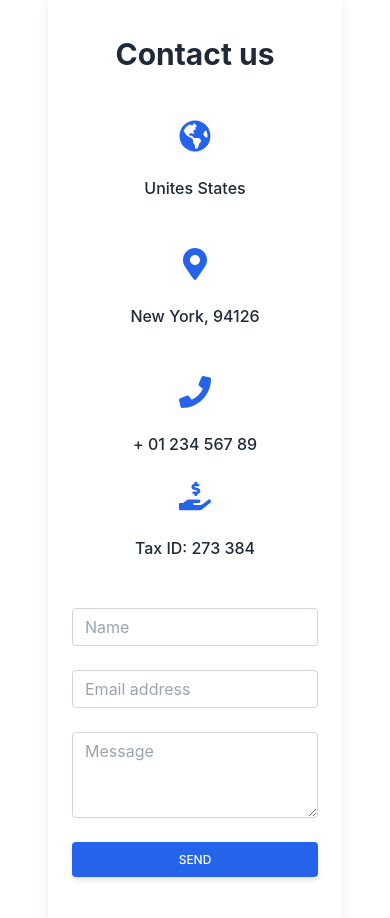
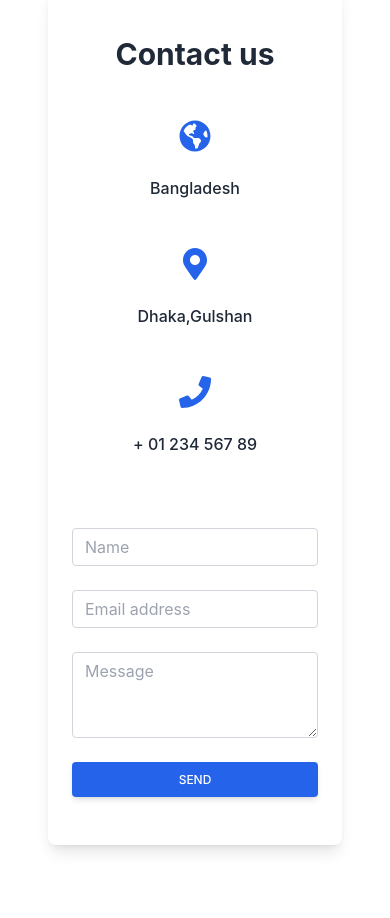
Before and after one commit to Sadnan-2019/leap-physiotherapy, a React (Create React App) app: page / in a window 390 px wide. Shown: the part 6340-7258 px from the top of the page. Built offline with nearby package versions, Linux system fonts and the light colour scheme.

Commit message:
nav and slider

```diff
--- a/src/Components/Contact/Contact.js
+++ b/src/Components/Contact/Contact.js
@@ -73,7 +73,7 @@ const Contact = () => {
                 <div class="md:mt-12 lg:mt-0 mb-12 lg:mb-0">
                   <div class="block rounded-lg shadow-lg px-6 py-12 md:px-12 lg:-mr-14">
                     <h2 class="text-3xl font-bold mb-12">Contact us</h2>
-                    <div class="grid md:grid-cols-2 lg:grid-cols-4 gap-x-6 mb-12 ">
+                    <div class="grid md:grid-cols-2 lg:grid-cols-3 gap-x-6 mb-12 ">
         <div class="mb-12 lg:mb-0 text-center mx-auto">
           <svg
             class="w-8 h-8 text-blue-600 mb-6 mx-auto"
@@ -86,7 +86,7 @@ const Contact = () => {
               d="M248 8C111.03 8 0 119.03 0 256s111.03 248 248 248 248-111.03 248-248S384.97 8 248 8zm82.29 357.6c-3.9 3.88-7.99 7.95-11.31 11.28-2.99 3-5.1 6.7-6.17 10.71-1.51 5.66-2.73 11.38-4.77 16.87l-17.39 46.85c-13.76 3-28 4.69-42.65 4.69v-27.38c1.69-12.62-7.64-36.26-22.63-51.25-6-6-9.37-14.14-9.37-22.63v-32.01c0-11.64-6.27-22.34-16.46-27.97-14.37-7.95-34.81-19.06-48.81-26.11-11.48-5.78-22.1-13.14-31.65-21.75l-.8-.72a114.792 114.792 0 0 1-18.06-20.74c-9.38-13.77-24.66-36.42-34.59-51.14 20.47-45.5 57.36-82.04 103.2-101.89l24.01 12.01C203.48 89.74 216 82.01 216 70.11v-11.3c7.99-1.29 16.12-2.11 24.39-2.42l28.3 28.3c6.25 6.25 6.25 16.38 0 22.63L264 112l-10.34 10.34c-3.12 3.12-3.12 8.19 0 11.31l4.69 4.69c3.12 3.12 3.12 8.19 0 11.31l-8 8a8.008 8.008 0 0 1-5.66 2.34h-8.99c-2.08 0-4.08.81-5.58 2.27l-9.92 9.65a8.008 8.008 0 0 0-1.58 9.31l15.59 31.19c2.66 5.32-1.21 11.58-7.15 11.58h-5.64c-1.93 0-3.79-.7-5.24-1.96l-9.28-8.06a16.017 16.017 0 0 0-15.55-3.1l-31.17 10.39a11.95 11.95 0 0 0-8.17 11.34c0 4.53 2.56 8.66 6.61 10.69l11.08 5.54c9.41 4.71 19.79 7.16 30.31 7.16s22.59 27.29 32 32h66.75c8.49 0 16.62 3.37 22.63 9.37l13.69 13.69a30.503 30.503 0 0 1 8.93 21.57 46.536 46.536 0 0 1-13.72 32.98zM417 274.25c-5.79-1.45-10.84-5-14.15-9.97l-17.98-26.97a23.97 23.97 0 0 1 0-26.62l19.59-29.38c2.32-3.47 5.5-6.29 9.24-8.15l12.98-6.49C440.2 193.59 448 223.87 448 256c0 8.67-.74 17.16-1.82 25.54L417 274.25z"
             />
           </svg>
-          <h6 class="font-medium">Unites States</h6>
+          <h6 class="font-medium">Bangladesh</h6>
         </div>
         <div class="mb-12 lg:mb-0 text-center mx-auto">
           <svg
@@ -99,7 +99,7 @@ const Contact = () => {
               d="M172.268 501.67C26.97 291.031 0 269.413 0 192 0 85.961 85.961 0 192 0s192 85.961 192 192c0 77.413-26.97 99.031-172.268 309.67-9.535 13.774-29.93 13.773-39.464 0zM192 272c44.183 0 80-35.817 80-80s-35.817-80-80-80-80 35.817-80 80 35.817 80 80 80z"
             ></path>
           </svg>
-          <h6 class="font-medium">New York, 94126</h6>
+          <h6 class="font-medium">Dhaka,Gulshan</h6>
         </div>
         <div class="mb-6 md:mb-0 text-center mx-auto">
           <svg
@@ -114,19 +114,7 @@ const Contact = () => {
           </svg>
           <h6 class="font-medium">+ 01 234 567 89</h6>
         </div>
-        <div class="text-center mx-auto">
-          <svg
-            class="w-8 h-8 text-blue-600 mb-6 mx-auto"
-            xmlns="http://www.w3.org/2000/svg"
-            viewBox="0 0 576 512"
-          >
-            <path
-              fill="currentColor"
-              d="M271.06,144.3l54.27,14.3a8.59,8.59,0,0,1,6.63,8.1c0,4.6-4.09,8.4-9.12,8.4h-35.6a30,30,0,0,1-11.19-2.2c-5.24-2.2-11.28-1.7-15.3,2l-19,17.5a11.68,11.68,0,0,0-2.25,2.66,11.42,11.42,0,0,0,3.88,15.74,83.77,83.77,0,0,0,34.51,11.5V240c0,8.8,7.83,16,17.37,16h17.37c9.55,0,17.38-7.2,17.38-16V222.4c32.93-3.6,57.84-31,53.5-63-3.15-23-22.46-41.3-46.56-47.7L282.68,97.4a8.59,8.59,0,0,1-6.63-8.1c0-4.6,4.09-8.4,9.12-8.4h35.6A30,30,0,0,1,332,83.1c5.23,2.2,11.28,1.7,15.3-2l19-17.5A11.31,11.31,0,0,0,368.47,61a11.43,11.43,0,0,0-3.84-15.78,83.82,83.82,0,0,0-34.52-11.5V16c0-8.8-7.82-16-17.37-16H295.37C285.82,0,278,7.2,278,16V33.6c-32.89,3.6-57.85,31-53.51,63C227.63,119.6,247,137.9,271.06,144.3ZM565.27,328.1c-11.8-10.7-30.2-10-42.6,0L430.27,402a63.64,63.64,0,0,1-40,14H272a16,16,0,0,1,0-32h78.29c15.9,0,30.71-10.9,33.25-26.6a31.2,31.2,0,0,0,.46-5.46A32,32,0,0,0,352,320H192a117.66,117.66,0,0,0-74.1,26.29L71.4,384H16A16,16,0,0,0,0,400v96a16,16,0,0,0,16,16H372.77a64,64,0,0,0,40-14L564,377a32,32,0,0,0,1.28-48.9Z"
-            ></path>
-          </svg>
-          <h6 class="font-medium">Tax ID: 273 384</h6>
-        </div>
+
       </div>
                     <form>
                       <div class="form-group mb-6">
--- a/src/Components/KinesioTaping/KinesioTapingDetails.js
+++ b/src/Components/KinesioTaping/KinesioTapingDetails.js
@@ -10,10 +10,10 @@ const KinesioTapingDetails = () => {
   return (
     <div>
 
-        <div className="grid grid-cols-1 px-10 font-medium  ">
+        <div className="grid grid-cols-1 px-10   ">
         <p className="text-2xl font-medium text-justify   ml-3 py-6">
           Kinesio Taping
- -
+
           </p>
           <p className=" font-medium text-justify py-2 ml-3  ">
             Kinesiology tape is a thin, stretchy, elastic cotton strip with an
@@ -33,7 +33,7 @@ const KinesioTapingDetails = () => {
         <div className="justify-center items-center">
 
           <p className="text-2xl font-medium text-justify py-2 ml-3">
-          Kinesio Tape May Help:
+          Kinesio Tape May Help
           </p>
           <div className="flex items-center justify-start">
             <span>
--- a/src/Components/ManualTherapy/ManualTherapyDetails.js
+++ b/src/Components/ManualTherapy/ManualTherapyDetails.js
@@ -8,8 +8,8 @@ import { AiFillStar, AiOutlineCaretRight } from "react-icons/ai";
 const ManualTherapyDetails = () => {
   return (
     <div>
-      <div className="grid sm:grid-cols-1 lg:grid-cols-1  justify-center items-center    gap-12  px-12    mt-[50px]  py-6 text-xl font-semibold">
-        <p className="text-justify  ">
+      <div className="grid sm:grid-cols-1 lg:grid-cols-1  justify-center items-center    gap-12  px-12    mt-[50px]  py-6  ">
+        <p className="text-justify font-medium  ">
           <span className="text-blue-800 font-bold">Manual therapy, or manipulative therapy,</span>
 
 
@@ -32,7 +32,7 @@ const ManualTherapyDetails = () => {
 
       <div className="grid sm:grid-cols-1 lg:grid-cols-2 justify-center items-center       gap-12  px-12  py-6 ">
         <div className="justify-center items-center">
-          <p className="text-2xl font-medium text-justify py-2 ">
+          <p className="text-2xl font-medium text-justify py-2  ">
           We have Qualified and skilled Manual Therapist who assessment you carefully and treat you softly accurately. Our Manual therapy service are-
 
 
--- a/src/Components/Physiotherapy/PhysiotherapyDetails.js
+++ b/src/Components/Physiotherapy/PhysiotherapyDetails.js
@@ -7,8 +7,8 @@ import { AiFillStar, AiOutlineCaretRight } from "react-icons/ai";
 const PhysiotherapyDetails = () => {
   return (
     <div>
-      <div className="grid sm:grid-cols-1 lg:grid-cols-1  justify-center items-center    gap-12  px-12 mt-[50px]  py-6 text-xl font-semibold">
-        <p className="text-justify font-medium ">
+      <div className="grid sm:grid-cols-1 lg:grid-cols-1  justify-center items-center    gap-12  px-12 mt-[50px]  py-6 ">
+        <p className="font-medium text-justify ">
           Physiotherapists are highly qualified health professionals who work in
           partnership with their patients to help people get better and stay
           well. Physiotherapists also work closely with GPs and other health
--- a/src/Components/Rehabilitation/RehabilitationDetails.js
+++ b/src/Components/Rehabilitation/RehabilitationDetails.js
@@ -6,7 +6,7 @@ import electrofour from "../../assets/electro4.jpg";
 const RehabilitationDetails = () => {
   return (
     <div>
-      <div className="grid sm:grid-cols-1 lg:grid-cols-1  justify-center items-center    gap-12  px-12    py-6 text-xl font-semibold">
+      <div className="grid sm:grid-cols-1 lg:grid-cols-1  justify-center items-center    gap-12  px-12    py-6  ">
         <p className="text-justify font-medium ">
           Rehabilitation describes specialized healthcare dedicated to
           improving, maintaining or restoring physical strength, cognition and
@@ -22,9 +22,9 @@ const RehabilitationDetails = () => {
       <div className="grid sm:grid-cols-1 lg:grid-cols-2  justify-center items-center    gap-12  px-10  ">
         <div className="justify-center items-center">
           <p className="text-2xl font-medium text-justify py-2 ml-3">
-            Physiotherapy Rehabilitation-
+            Physiotherapy Rehabilitation
           </p>
-          <p className="text-sm font-medium text-justify py-2 ml-3">
+          <p className=" font-medium text-justify py-2 ml-3">
             Physiotherapy rehabilitation aims to optimise patient function and
             well-being, to help integrate that patient back into their chosen
             lifestyle activities whether at home, work or leisure.
--- a/src/Components/Rehabilitation/RehabilitationLanding.js
+++ b/src/Components/Rehabilitation/RehabilitationLanding.js
@@ -15,9 +15,9 @@ const RehabilitationLanding = () => {
         <div className="hero-content text-center text-neutral-content">
           <div className="max-w-md">
             <h1 className="mb-5 text-5xl font-bold">Rehabilitation</h1>
-            <p className="mb-5 text-xl">
+            {/* <p className="mb-5 text-xl">
             Our electrotherapy equipments are up to date and come from Japan, Germany and Holland.
-            </p>
+            </p> */}
           </div>
         </div>
       </div>
```
